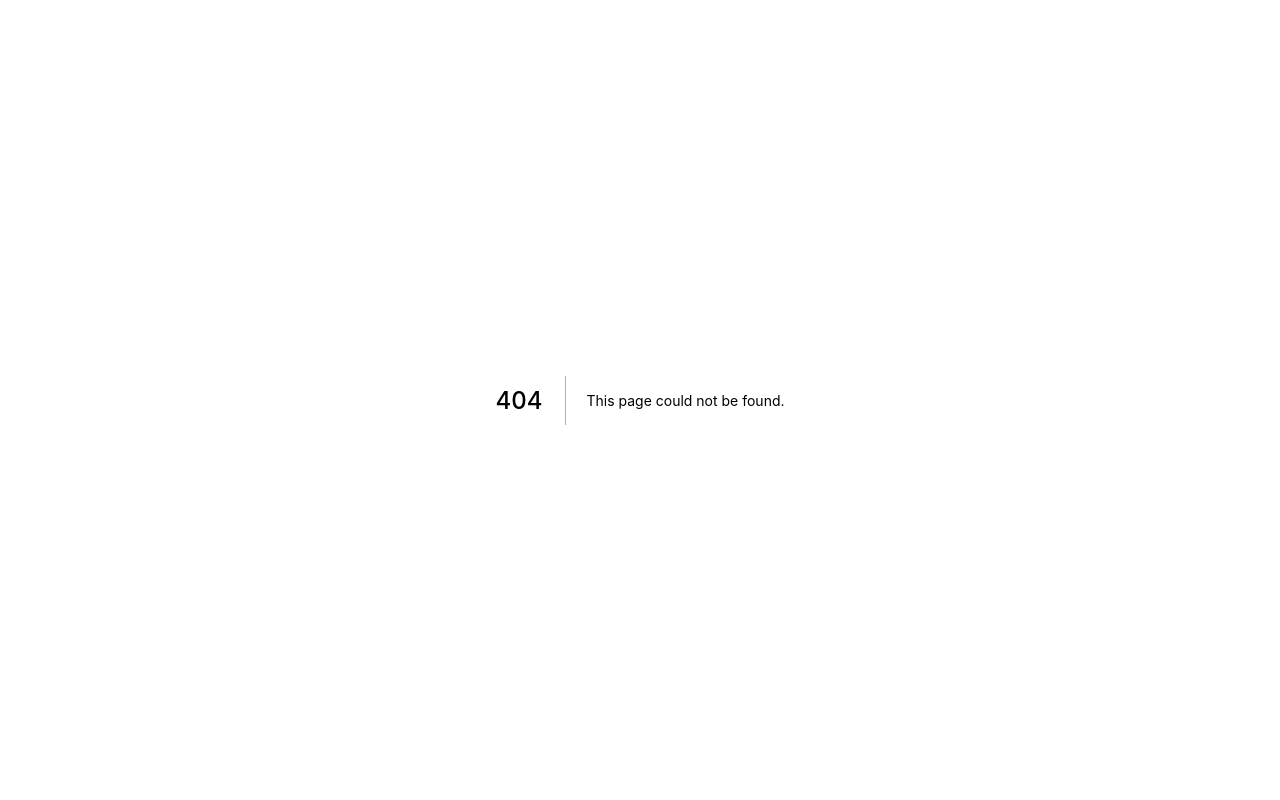
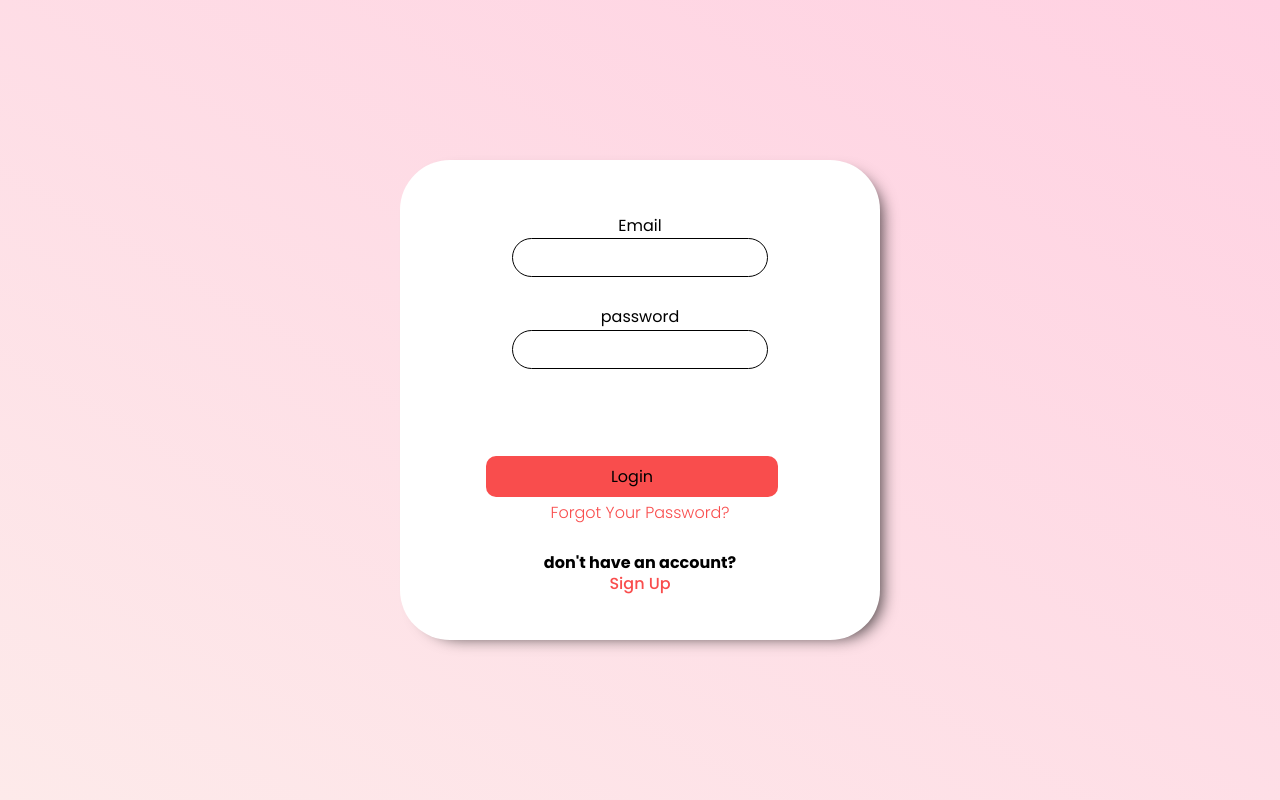
Before and after one commit to GhazalehNiazi/ecommerce-next-ts, a Next.js app: page /login in a window 1280 px wide. Before the commit this address had no page. Built offline with nearby package versions, Linux system fonts and the light colour scheme.

Commit message:
added login page

```diff
--- /dev/null
+++ b/components/Input.tsx
@@ -0,0 +1,21 @@
+import React from "react";
+import styles from "../styles/Input.module.css";
+
+function Input({
+  label,
+  placeholder,
+  type,
+}: {
+  label: string;
+  placeholder: string;
+  type: string;
+}) {
+  return (
+    <div className={styles.input}>
+      <label>{label}</label>
+      <input placeholder={placeholder} type={type} />
+    </div>
+  );
+}
+
+export default Input;
--- /dev/null
+++ b/components/Login.tsx
@@ -0,0 +1,35 @@
+import React from "react";
+import Input from "./Input";
+import styles from "../styles/login.module.css";
+import Button from "./Button";
+import Link from "next/link";
+
+function Login() {
+  return (
+    <div className={styles.loginContainer}>
+
+      <div className={styles.login}>
+        <Input label="Email" placeholder="" type="email" />
+        <Input label="password" placeholder="" type="password" />
+
+        <div className={styles.action}>
+          <Button>Login</Button>
+          <Link href="/">
+            <a>Forgot Your Password?</a>
+          </Link>
+        </div>
+
+        <div className={styles.method}>
+          <h4>don't have an account?</h4>
+          <Link href="/">
+            <a>Sign Up</a>
+          </Link>
+        </div>
+
+      </div>
+
+    </div>
+  );
+}
+
+export default Login;
--- /dev/null
+++ b/pages/login.tsx
@@ -0,0 +1,11 @@
+import React from 'react'
+import { useState } from 'react';
+import Login from '../components/Login';
+
+function login() {
+  return (
+    <Login/>
+  )
+}
+
+export default login
--- /dev/null
+++ b/styles/Input.module.css
@@ -0,0 +1,20 @@
+.input {
+  display: flex;
+  flex-direction: column;
+  align-items: center;
+  justify-content: space-around;
+  padding:0.6rem;
+}
+.input input {
+  padding: 0.5rem 1rem;
+  width: 16rem;
+  border-radius: 30px;
+  border: black 0.3px solid;
+  color: rgb(121, 121, 121);
+  font-size: 0.9rem;
+
+}
+.input label {
+  font-size: 1rem;
+  margin-bottom: 0.3rem;
+}
--- /dev/null
+++ b/styles/login.module.css
@@ -0,0 +1,51 @@
+.login {
+  background-color: rgb(255, 255, 255);
+  display: flex;
+  flex-direction: column;
+  width: 30rem;
+  min-height: 60vh;
+  padding: 3rem 2rem;
+  justify-content: space-between;
+  border-radius: 50px;
+  box-shadow: 10px 6px 16px -8px rgba(0,0,0,0.71);
+-webkit-box-shadow: 10px 6px 16px -8px rgba(0,0,0,0.71);
+-moz-box-shadow: 10px 6px 16px -8px rgba(0,0,0,0.71);
+}
+.loginContainer {
+  display: flex;
+  align-items: center;
+  width: 100%;
+  justify-content: center;
+  height: 100vh;
+}
+.loginContainer button {
+  align-self: center;
+  justify-self: center;
+ width:70%;
+ margin-top:4rem;
+}
+.method {
+  display: flex;
+  align-items: center;
+  justify-content: center;
+  flex-direction: column;
+}
+.method a {
+  margin-top: -1rem;
+  color: rgb(249, 77, 77);
+  font-weight: 500;
+}
+
+.action{
+    display: flex;
+    flex-direction: column;
+    justify-items: center;
+    align-items: center;
+}
+
+.action a{
+    margin-top:0.5rem;
+    color: rgb(249, 77, 77);
+    font-weight: 300;
+
+}
```
Also changed, not shown: components/Signup.tsx (added, +30 -0 lines).
